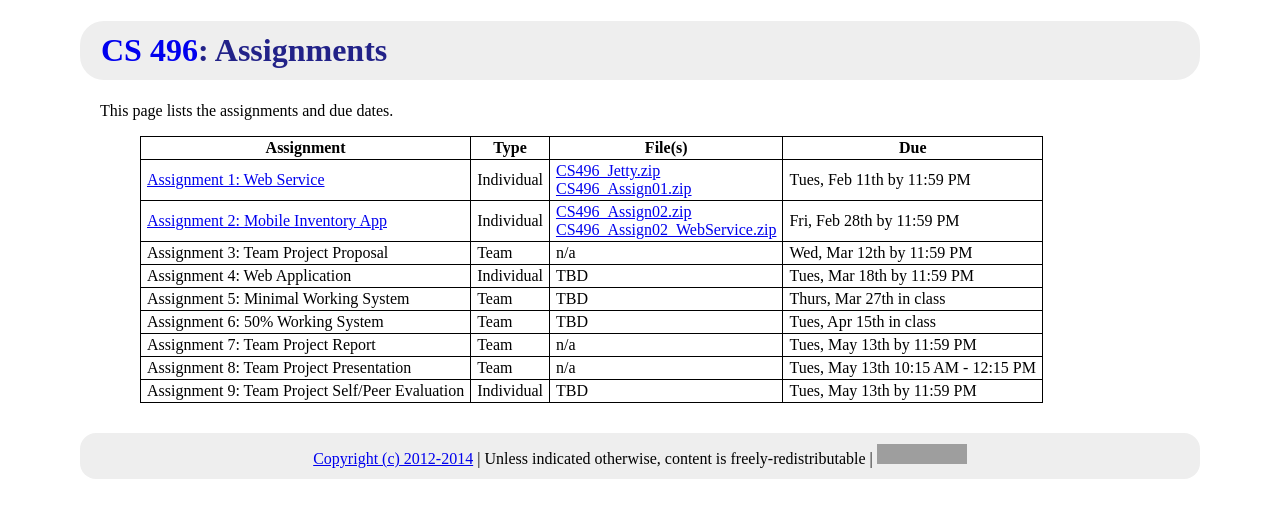
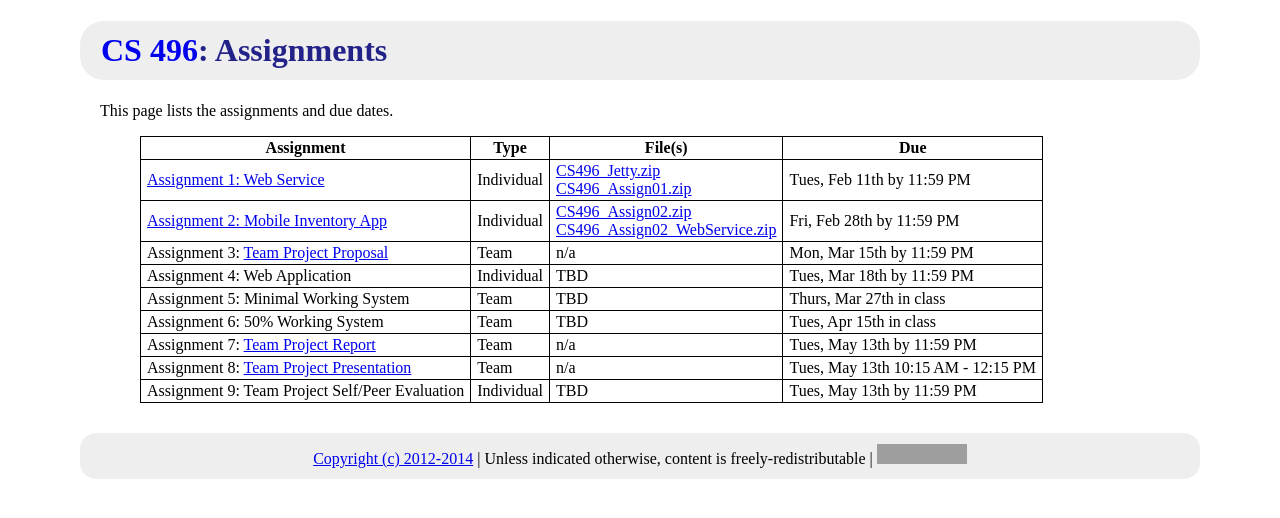
Before and after one commit to ycpcs/cs496-spring2014, a Jekyll site: the page built from assign/index.md, in a window 1280 px wide. Shown: the top 518 px of the page. Built offline with Jekyll 4.4.1, drawn with Linux system fonts in a browser that asks for light colours; Markdown is read by kramdown in place of the engine named in the settings; grey boxes are pictures that could not be loaded.

Commit message:
add project links
add links to project description on index pages

```diff
--- a/assign/index.md
+++ b/assign/index.md
@@ -9,10 +9,10 @@ This page lists the assignments and due dates.
 > ---------- | ---- | ------- | ---
 > [Assignment 1: Web Service](assign01.html) | Individual | [CS496\_Jetty.zip](CS496_Jetty.zip) <br /> [CS496\_Assign01.zip](CS496_Assign01.zip) | Tues, Feb 11th by 11:59 PM
 > [Assignment 2: Mobile Inventory App](assign02.html) | Individual | [CS496\_Assign02.zip](CS496_Assign02.zip) <br /> [CS496\_Assign02_WebService.zip](CS496_Assign02_WebService.zip) | Fri, Feb 28th by 11:59 PM
-> Assignment 3: Team Project Proposal | Team | n/a | Wed, Mar 12th by 11:59 PM
+> Assignment 3: [Team Project Proposal](project.html) | Team | n/a | Mon, Mar 15th by 11:59 PM
 > Assignment 4: Web Application | Individual | TBD | Tues, Mar 18th by 11:59 PM
 > Assignment 5: Minimal Working System | Team | TBD | Thurs, Mar 27th in class
 > Assignment 6: 50% Working System | Team | TBD | Tues, Apr 15th in class
-> Assignment 7: Team Project Report | Team | n/a | Tues, May 13th by 11:59 PM
-> Assignment 8: Team Project Presentation | Team | n/a | Tues, May 13th 10:15 AM - 12:15 PM
+> Assignment 7: [Team Project Report](project.html) | Team | n/a | Tues, May 13th by 11:59 PM
+> Assignment 8: [Team Project Presentation](presentationGuidelines.html) | Team | n/a | Tues, May 13th 10:15 AM - 12:15 PM
 > Assignment 9: Team Project Self/Peer Evaluation | Individual | TBD | Tues, May 13th by 11:59 PM
```
Also changed, not shown: assign/project.md (+1 -0 lines), index.md (+1 -0 lines).
